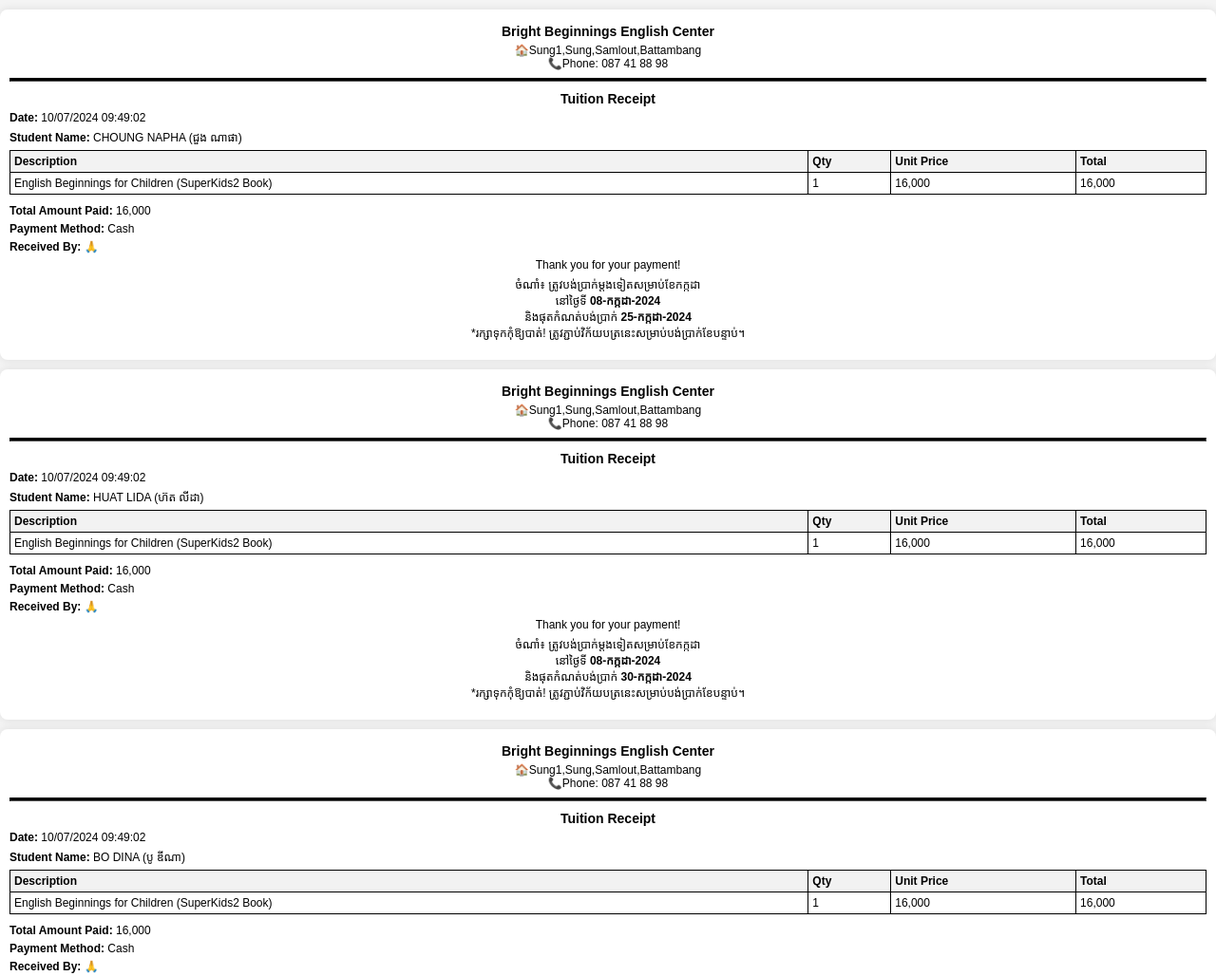
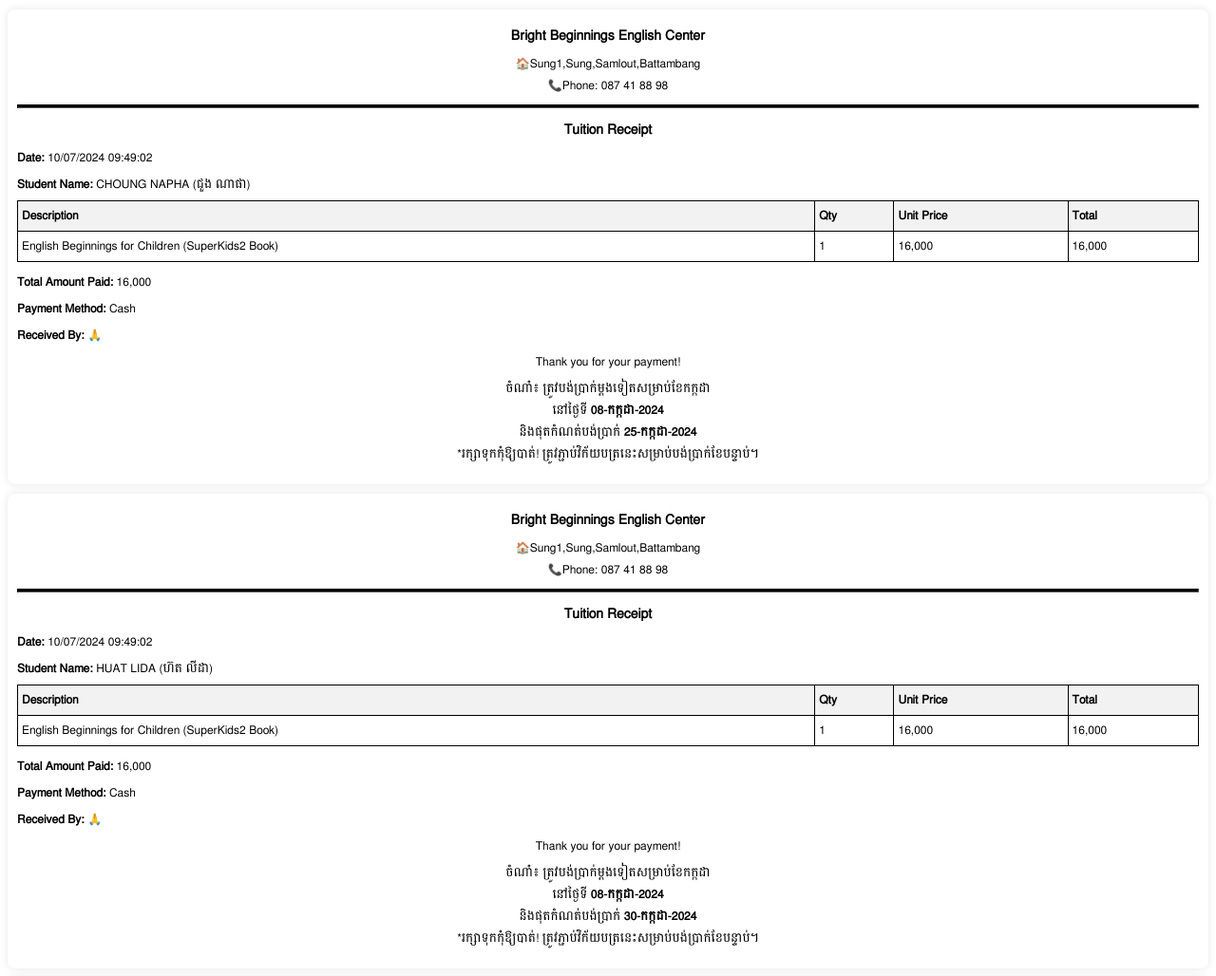
Before and after one commit to KruSamaki/englishparttime, a plain HTML site: page index.html in a window 1280 px wide. Shown: the top 1028 px of the page at 95% size. Drawn offline with Linux system fonts and the light colour scheme.

Commit message:
Update index.html

```diff
--- a/index.html
+++ b/index.html
@@ -5,12 +5,15 @@
     <meta name="viewport" content="width=device-width, initial-scale=1.0">
     <title>Tuition Receipt</title>
     <style>
-        body {
-            font-family: Arial, sans-serif;
-            margin: 0;
-            padding: 0;
-            background-color: #f4f4f4;
-        }
+        @font-face {
+    font-family: 'khmercontent';
+    src: url('fonts/Khmer\ OS\ Battambang\ Regular.ttf') format('truetype');
+    font-weight: normal;
+    font-style: normal;
+}
+body{
+    font-family: 'khmercontent';
+}
         .container {
             width: 100%;
             /* max-width: 58mm; */
```
